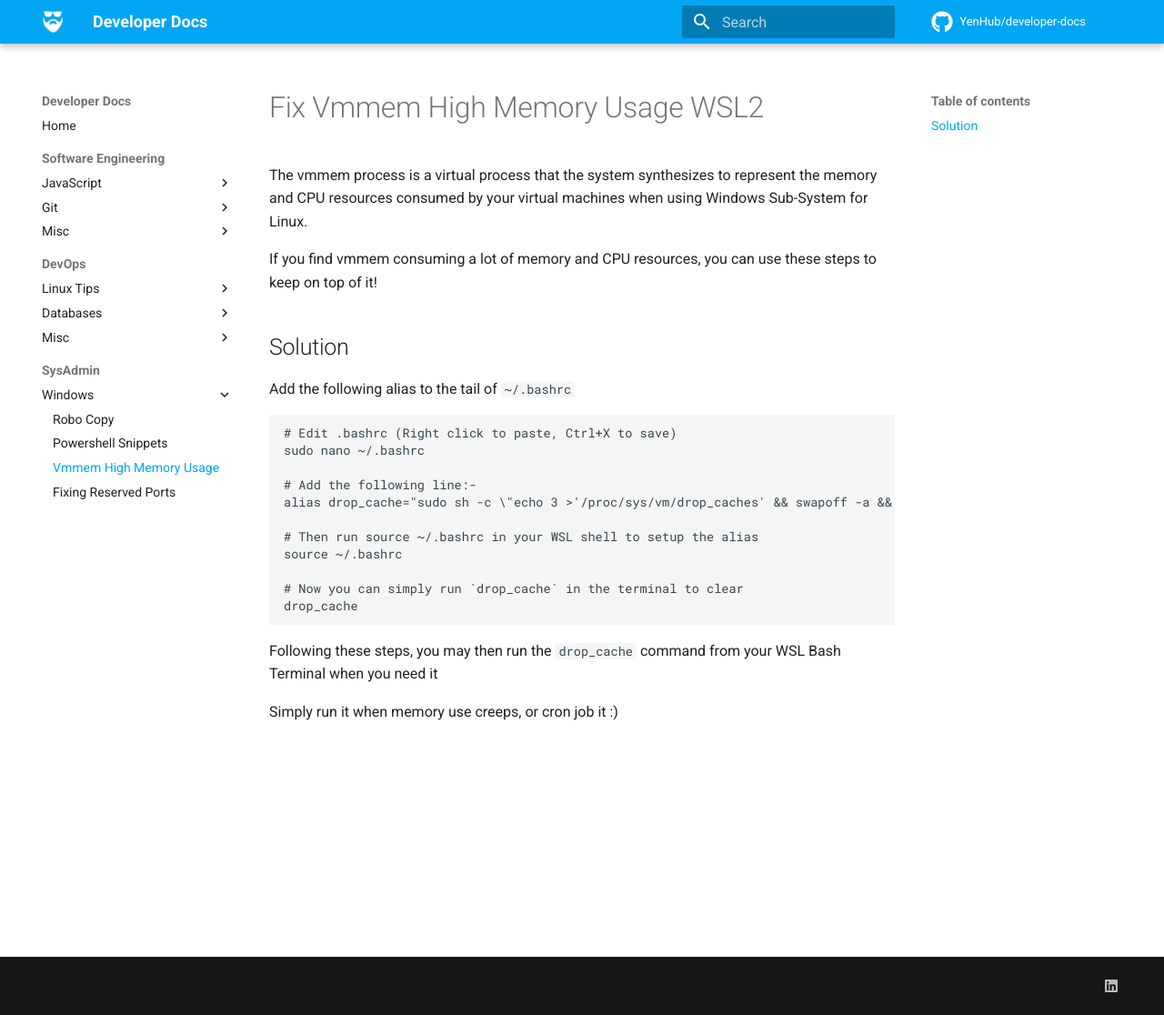
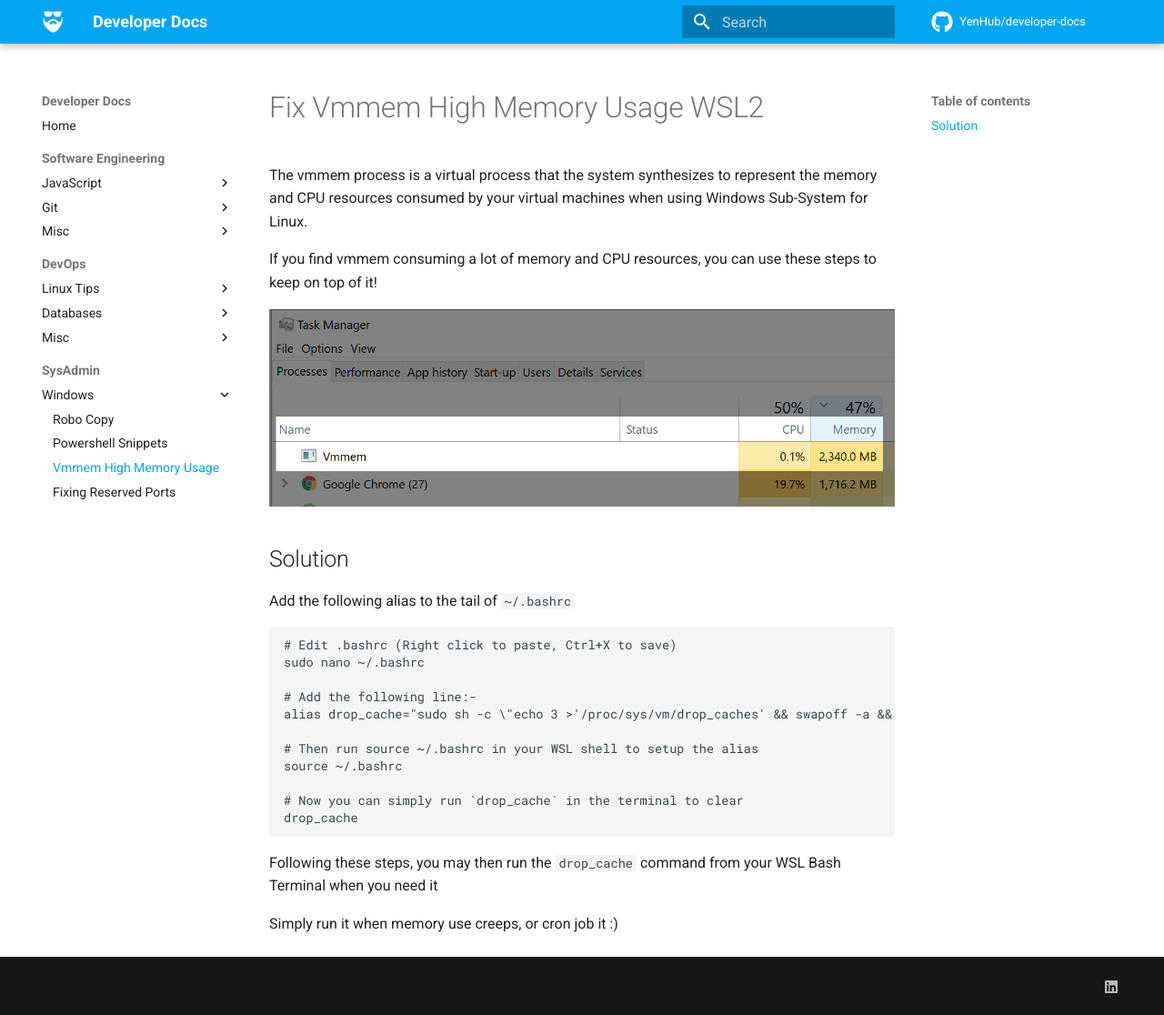
Before and after one commit to YenHub/developer-docs, an MkDocs documentation site: the page built from docs/sysadmin/windows/vmmem.md, in a window 1280 px wide and 1116 px high. Shown: the whole window at 91% size. Built offline with MkDocs 1.6.1 and Material for MkDocs 9.7.7, drawn with Linux system fonts in a browser that asks for light colours; comment, search, counter and statistics services are not loaded.

Commit message:
🔨 Add VMMem image

```diff
--- a/docs/stylesheets/extra.css
+++ b/docs/stylesheets/extra.css
@@ -8,9 +8,14 @@ body>div.md-container>footer>div>div>div:nth-child(1) {
     padding-top: 1rem;
 }
 
-.center-port {
+.port {
     display: block;
     margin: 0 auto;
     width: 450px;
     height: auto;
 }
+
+.center {
+    display: block;
+    margin: 0 auto;
+}
--- a/docs/sysadmin/windows/vmmem.md
+++ b/docs/sysadmin/windows/vmmem.md
@@ -3,6 +3,8 @@
 The vmmem process is a virtual process that the system synthesizes to represent the memory and CPU resources consumed by your virtual machines when using Windows Sub-System for Linux.
 
 If you find vmmem consuming a lot of memory and CPU resources, you can use these steps to keep on top of it!
+
+![image](../../img/vmmem.png){: .center}
 
 ## Solution
 
```
Also changed, not shown: docs/sysadmin/windows/reserved-ports.md (+1 -1 lines), docs/img/vmmem.png (added).
